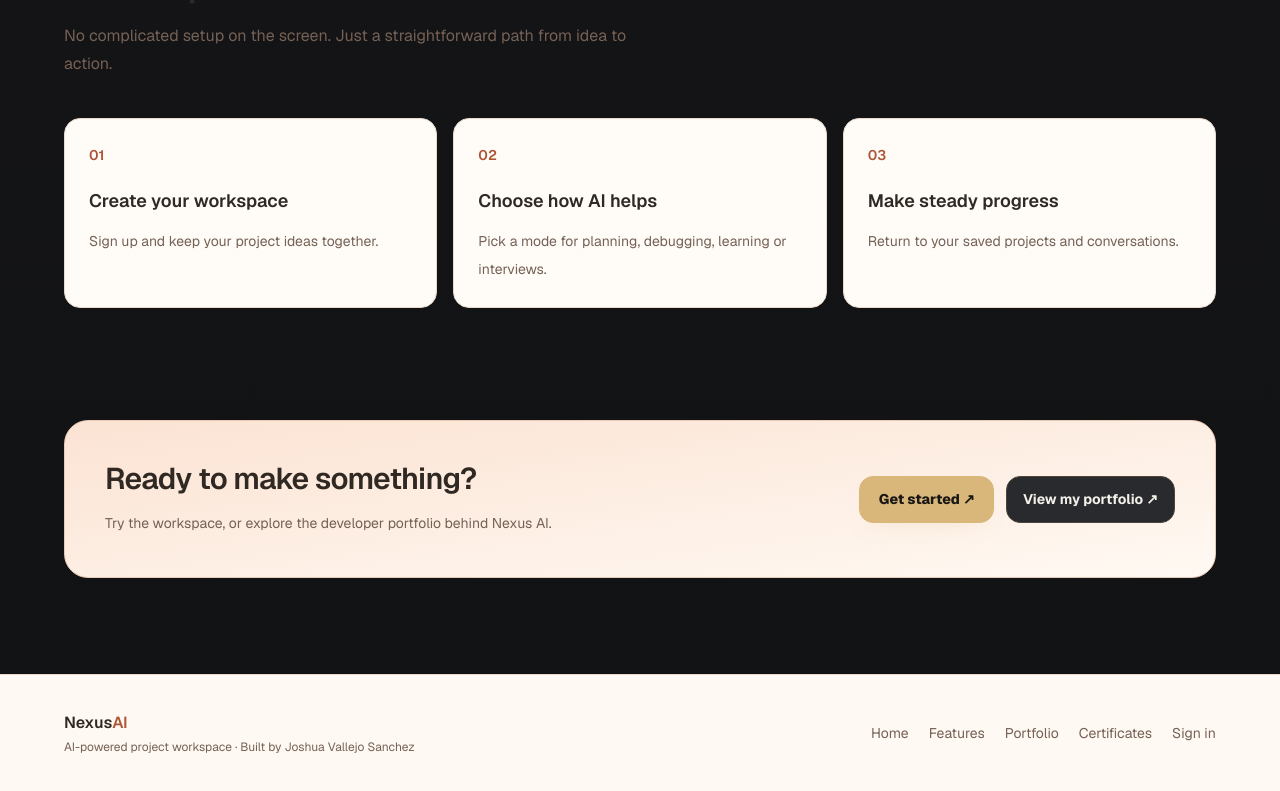
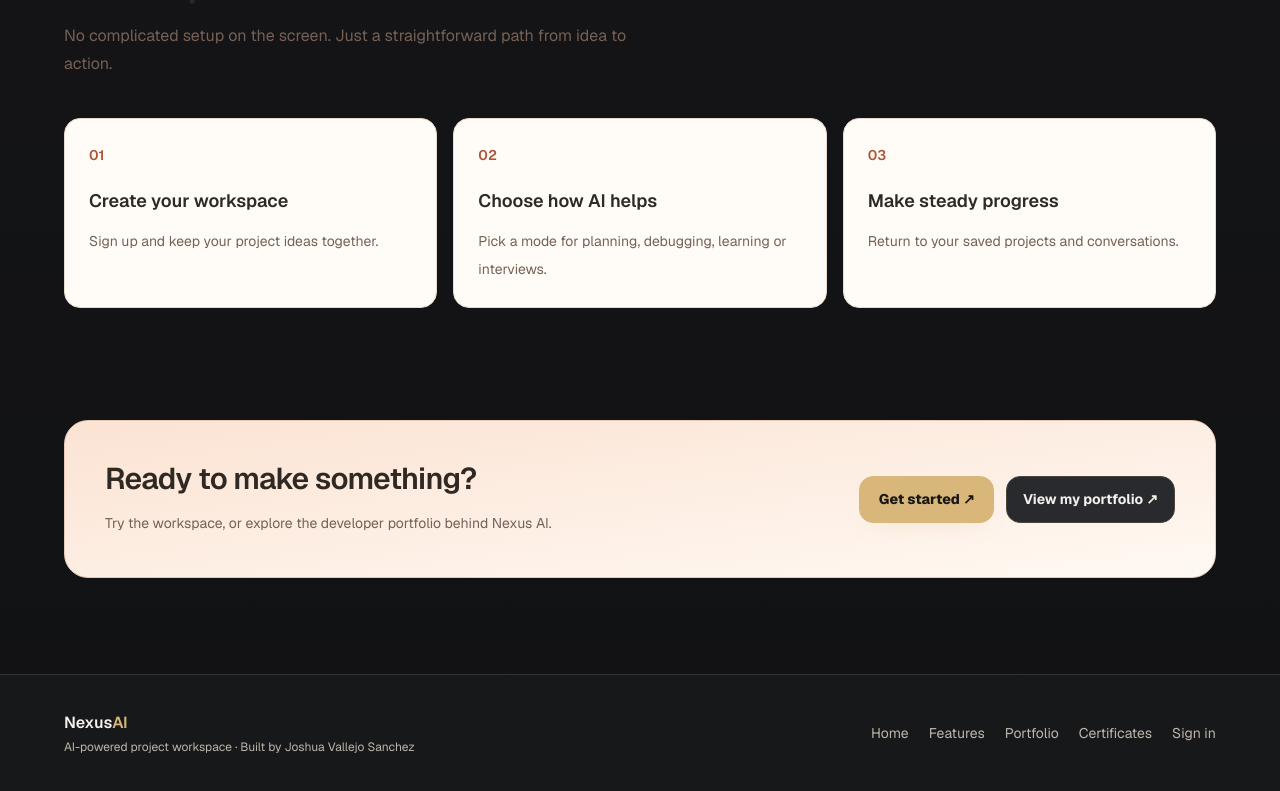
Before and after one commit to Dleteo/Nexus-AI, a Next.js app: page / in a window 1280 px wide. Shown: the part 1727-2518 px from the top of the page. Built offline with nearby package versions, Linux system fonts and the light colour scheme; no server answers.

Commit message:
Apply Obsidian Gold to public layout and landing sections

```diff
--- a/components/layout/Footer.tsx
+++ b/components/layout/Footer.tsx
@@ -2,18 +2,18 @@ import Link from "next/link";
 
 export default function Footer() {
   return (
-    <footer className="border-t border-[#E9D9CC] bg-[#FFF9F3] px-5 py-9 text-[#756155] sm:px-8">
+    <footer className="border-t border-[#34322F] bg-[#171819] px-5 py-9 text-[#BDB6AB] sm:px-8">
       <div className="mx-auto flex max-w-6xl flex-col gap-5 sm:flex-row sm:items-center sm:justify-between">
         <div>
-          <Link href="/" className="text-base font-semibold text-[#302923]">Nexus<span className="text-[#AD5637]">AI</span></Link>
-          <p className="mt-1 text-xs text-[#756155]">AI-powered project workspace · Built by Joshua Vallejo Sanchez</p>
+          <Link href="/" className="text-base font-semibold text-[#F4F1EB]">Nexus<span className="text-[#D9B77B]">AI</span></Link>
+          <p className="mt-1 text-xs text-[#BDB6AB]">AI-powered project workspace · Built by Joshua Vallejo Sanchez</p>
         </div>
         <nav aria-label="Footer navigation" className="flex flex-wrap gap-x-5 gap-y-3 text-sm">
-          <Link href="/" className="hover:text-[#302923]">Home</Link>
-          <Link href="/#features" className="hover:text-[#302923]">Features</Link>
-          <Link href="/portfolio" className="hover:text-[#302923]">Portfolio</Link>
-          <Link href="/portfolio#certifications" className="hover:text-[#302923]">Certificates</Link>
-          <Link href="/login" className="hover:text-[#302923]">Sign in</Link>
+          <Link href="/" className="hover:text-[#F4F1EB]">Home</Link>
+          <Link href="/#features" className="hover:text-[#F4F1EB]">Features</Link>
+          <Link href="/portfolio" className="hover:text-[#F4F1EB]">Portfolio</Link>
+          <Link href="/portfolio#certifications" className="hover:text-[#F4F1EB]">Certificates</Link>
+          <Link href="/login" className="hover:text-[#F4F1EB]">Sign in</Link>
         </nav>
       </div>
     </footer>
```
